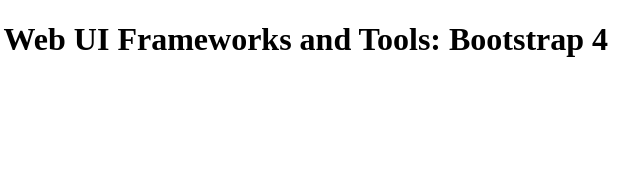
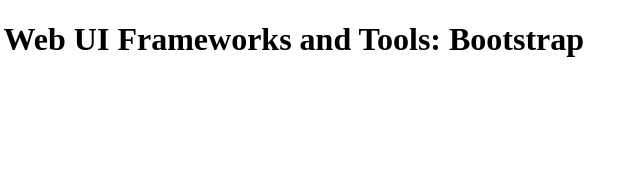
Before and after one commit to PugConDoin/coursera-bootstrap, a plain HTML site: page week-1/index.html in a window 1280 px wide. Shown: the full height of the page, 293-933 px from the left. Drawn offline with Linux system fonts and the light colour scheme.

Commit message:
add folder structure gitignore and readme

```diff
--- a/index.html
+++ b/week-1/index.html
@@ -6,7 +6,7 @@
     <title>Front-End Web UI - Bootstrap</title>
   </head>
   <body>
-    <h1>Coursera Front-End Web UI Frameworks and Tools: Bootstrap 4</h1>
+    <h1>Coursera Front-End Web UI Frameworks and Tools: Bootstrap</h1>
     <h2>Week 1 Practical Exercises</h2>
     <h3>Basic Git Commands</h3>
   </body>
```
Also changed, not shown: README.md (added), 1 other file.
